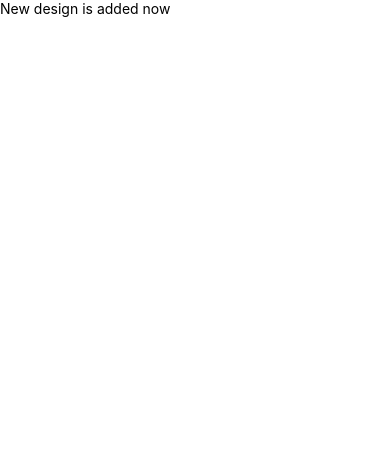
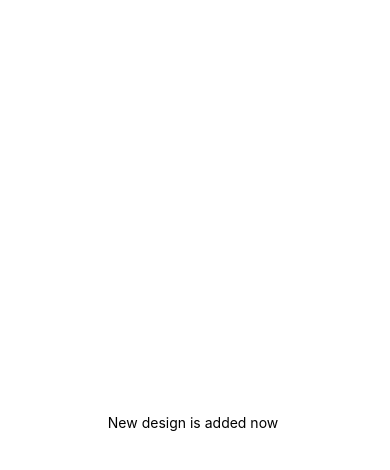
Before and after one commit to tchasinga/beright-native, a React Native app: screen / in a window 390 px wide. Shown: the top 470 px of the page. Built offline with nearby package versions, Linux system fonts and the light colour scheme.

Commit message:
new check after failing to nativeWind

```diff
--- a/App.js
+++ b/App.js
@@ -1,11 +1,18 @@
-import {Text, View, Image } from 'react-native';
+import {Text, View, Image , StyleSheet} from 'react-native';
 
 export default function App() {
   return (
-    <View>
-        <Text>New design is added now</Text>
+    <View style={styles.container}>
+        <Text>New design is added now </Text>
     </View>
   );
 }
 
-// const styles = StyleSheet.create({})
+const styles = StyleSheet.create({
+  container: {
+    flex: 1,
+    backgroundColor: '#fff',
+    alignItems: 'center',
+    justifyContent: 'center',
+  },
+})
--- a/babel.config.js
+++ b/babel.config.js
@@ -1,6 +1,8 @@
-module.exports = function(api) {
+// babel.config.js
+module.exports = function (api) {
   api.cache(true);
   return {
-    presets: ['babel-preset-expo'],
+    presets: ["babel-preset-expo"],
+     plugins: ["nativewind/babel"],
   };
 };
--- a/tailwind.config.js
+++ b/tailwind.config.js
@@ -1,6 +1,6 @@
 /** @type {import('tailwindcss').Config} */
 module.exports = {
-  content: ["./App.{js,jsx,ts,tsx}", "./<custom directory>/**/*.{js,jsx,ts,tsx}"],
+  content: ["./App.{js,jsx,ts,tsx}", "./<custom directory>/**/*.{js,jsx,ts,tsx},","./App.js"],
   theme: {
     extend: {},
   },
```
